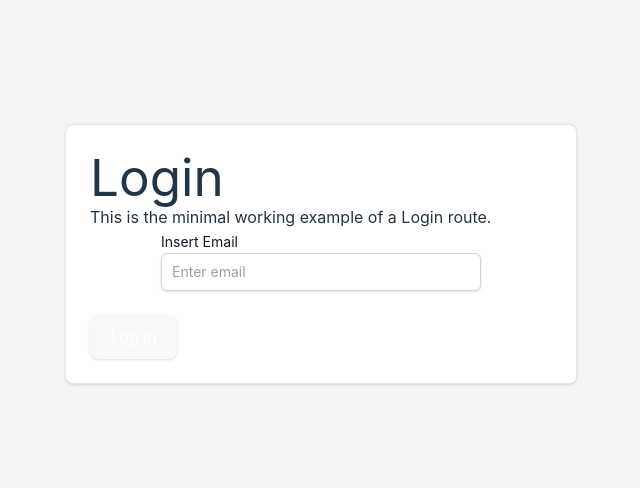
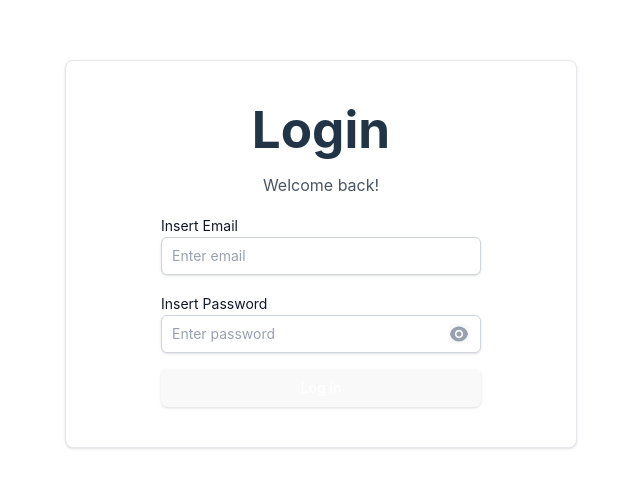
Before and after one commit to santiagosommer/milpa-frontend, a React (Vite) app: page /login in a window 1280 px wide. Shown: the part 178-666 px from the top of the page, without its empty margins (319-959 px from the left). Built offline with nearby package versions, Linux system fonts and the light colour scheme.

Commit message:
Login component without colors

```diff
--- a/src/components/EmailInput.tsx
+++ b/src/components/EmailInput.tsx
@@ -6,7 +6,12 @@
 export const EmailInput = () => (
   <div className="mx-auto max-w-xs space-y-2">
     <Label htmlFor="email">Insert Email</Label>
-    <Input placeholder="Enter email" id="email" name="email" type="email" />
+    <Input
+      className="w-full"
+      placeholder="Enter email"
+      id="email"
+      name="email"
+      type="email" />
   </div>
 )
 
--- a/src/components/LoginCard.tsx
+++ b/src/components/LoginCard.tsx
@@ -1,15 +1,20 @@
 import { Card } from './Card';
 import { Button } from "../components/Button";
 import EmailInput from "../components/EmailInput";
+import PasswordInput from "../components/PasswordInput";
 
 export const LoginCard = () => (
   <Card className="mx-auto max-w-lg">
-    <div>
-      <h1>Login</h1>
-      <p>This is the minimal working example of a Login route.</p>
-      <EmailInput />
-      <br />
-      <Button type="submit">Log in</Button>
+    <div className="flex flex-col items-center justify-center p-4 space-y-4">
+      <h1 className="text-2xl font-bold">Login</h1>
+      <p className="text-gray-600">Welcome back!</p>
+      <div className="w-full max-w-xs">
+        <EmailInput />
+      </div>
+      <div className="w-full max-w-xs">
+        <PasswordInput />
+      </div>
+      <Button type="submit" className="w-full max-w-xs">Log in</Button>
     </div>
   </Card>
 );
--- a/src/components/PasswordInput.tsx
+++ b/src/components/PasswordInput.tsx
@@ -0,0 +1,18 @@
+"use client"
+
+import { Input } from "../components/Input"
+import { Label } from "./Label"
+
+export const PasswordInput = () => (
+  <div className="mx-auto max-w-xs space-y-2">
+    <Label htmlFor="password">Insert Password</Label>
+    <Input
+      className="w-full"
+      placeholder="Enter password"
+      type="password"
+      id="password"
+    />
+  </div>
+)
+
+export default PasswordInput
--- a/src/main.css
+++ b/src/main.css
@@ -7,7 +7,7 @@
 
   color-scheme: light dark;
   color: rgba(255, 255, 255, 0.87);
-  background-color: #242424;
+  background-color: #FEFAE0;
 
   font-synthesis: none;
   text-rendering: optimizeLegibility;
@@ -37,25 +37,6 @@
   line-height: 1.1;
 }
 
-button {
-  border-radius: 8px;
-  border: 1px solid transparent;
-  padding: 0.6em 1.2em;
-  font-size: 1em;
-  font-weight: 500;
-  font-family: inherit;
-  background-color: #1a1a1a;
-  cursor: pointer;
-  transition: border-color 0.25s;
-}
-button:hover {
-  border-color: #646cff;
-}
-button:focus,
-button:focus-visible {
-  outline: 4px auto -webkit-focus-ring-color;
-}
-
 @media (prefers-color-scheme: light) {
   :root {
     color: #213547;
--- a/src/pages/Login.tsx
+++ b/src/pages/Login.tsx
@@ -2,7 +2,7 @@
 
 const Login = () => {
   return (
-    <div className="flex items-center justify-center min-h-screen bg-gray-100">
+    <div className="flex items-center justify-center min-h-screen">
       <LoginCard />
     </div>
   );
```
